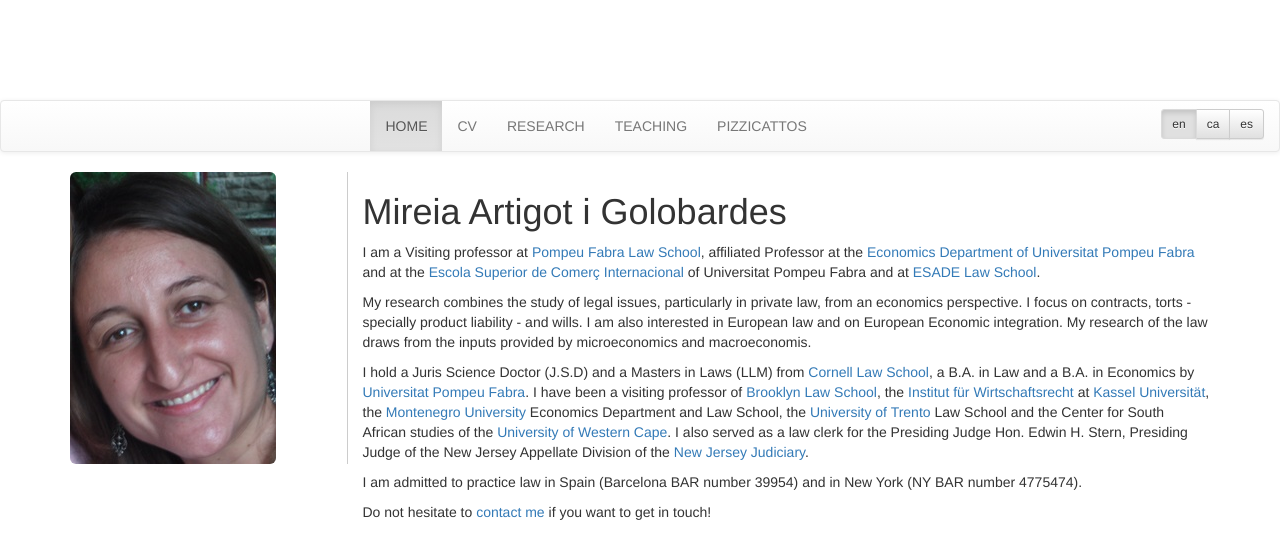
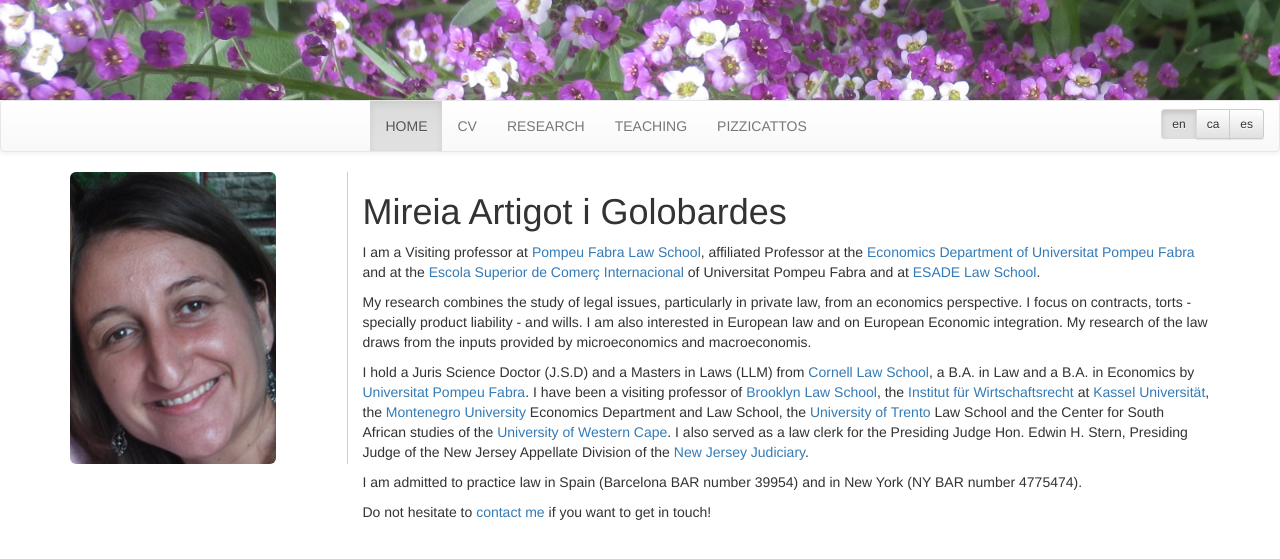
Before and after one commit to JohnPalmer/mireiaartigot, a Jekyll site: the page built from index.md, in a window 1280 px wide. Shown: the top 559 px of the page. Built offline with Jekyll 4.4.1, drawn with Linux system fonts in a browser that asks for light colours; nearby versions of some CDN libraries.

Commit message:
Update head.html

```diff
--- a/_includes/head.html
+++ b/_includes/head.html
@@ -21,7 +21,7 @@
 
 <style>
 .wrapper {
-    background-image: url("{{ site.url }}/images/{% if page.title == 'Home' %}IMG_8605.JPG{% elif page.title == 'CV' %}IMG_8604.JPG{% else %}IMG_8630.JPG{% endif %}");
+    background-image: url("{{ site.url }}/images/{% if page.title == 'Home' %}IMG_8605.JPG{% elsif page.title == 'CV' %}IMG_8604.JPG{% else %}IMG_8630.JPG{% endif %}");
   background-repeat: no-repeat;
   background-size: cover;
   width: 100%;
```
